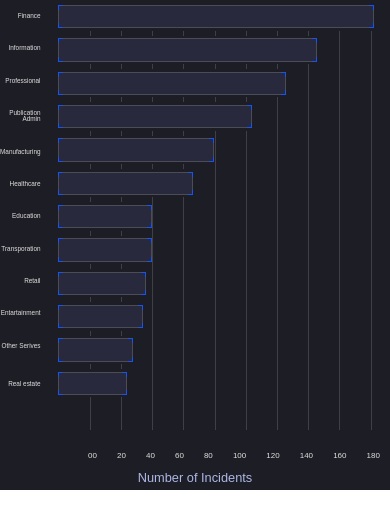
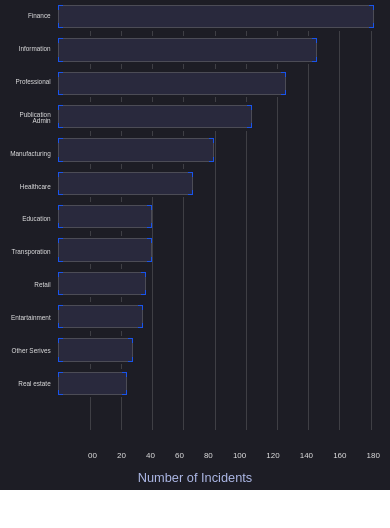
Before and after one commit to ShafeequrRehman/Global-industry-sectors-most-targeted, a plain HTML site: page index.html in a window 390 px wide. Drawn offline with Linux system fonts and the light colour scheme.

Commit message:
Update index.html

```diff
--- a/index.html
+++ b/index.html
@@ -222,11 +222,11 @@
         top: 60px;
         line-height: 1;
         left: 0;
-        max-width: 2%;
+        max-width: 13%;
         text-align: right;
         font-size: 0.4rem;
         color: rgba(255, 255, 255, 0.863);
-        height: calc(86% - 40px);
+        height: calc(86% - 47px);
         display: flex;
         flex-wrap: wrap !important;
         /* background-color: red; */
```
